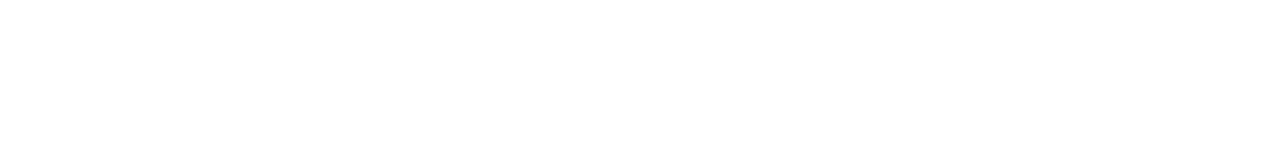
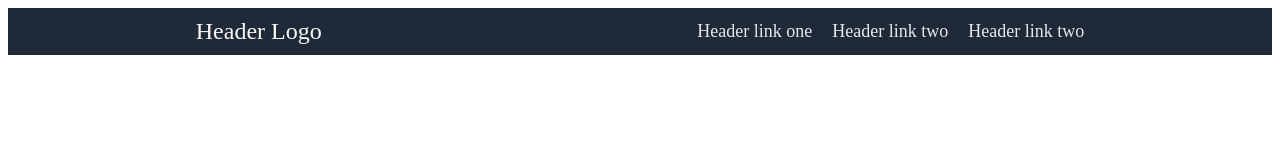
Before and after one commit to ChristopherClure/Project-Landing-Page, a plain HTML site: page index.html in a window 1280 px wide. Drawn offline with Linux system fonts and the light colour scheme.

Commit message:
Header setup

```diff
--- a/index.html
+++ b/index.html
@@ -5,11 +5,19 @@
   <meta http-equiv="X-UA-Compatible" content="IE=edge">
   <meta name="viewport" content="width=device-width, initial-scale=1.0">
   <title>Document</title>
+  <link rel="stylesheet" href="style.css">
 </head>
 <body>
   <div class="first-container">
-    <div>
-
+    <div class="header">
+      <div class="header-logo">
+        Header Logo
+      </div>
+      <ul>
+        <li><a href="#">Header link one</a></li>
+        <li><a href="#">Header link two</a></li>
+        <li><a href="#">Header link two</a></li>
+      </ul>
     </div>
     <div>
 
--- a/style.css
+++ b/style.css
@@ -0,0 +1,34 @@
+a {
+  color: #E5E7EB;
+  font-size: 18px;
+  text-decoration: none;
+}
+
+ul {
+  padding: 0;
+  margin: 0;
+  display: flex;
+  list-style-type: none;
+}
+
+li {
+  padding: 10px;
+}
+
+.header {
+  background-color: #1F2937;
+  display: flex;
+  justify-content: space-around;
+  flex: 1;
+  align-items: center;
+}
+
+.first-container {
+  display: flex;
+}
+
+.header-logo {
+  padding: 10px;
+  color: #F9FAF8;
+  font-size: 24px;
+}
```
